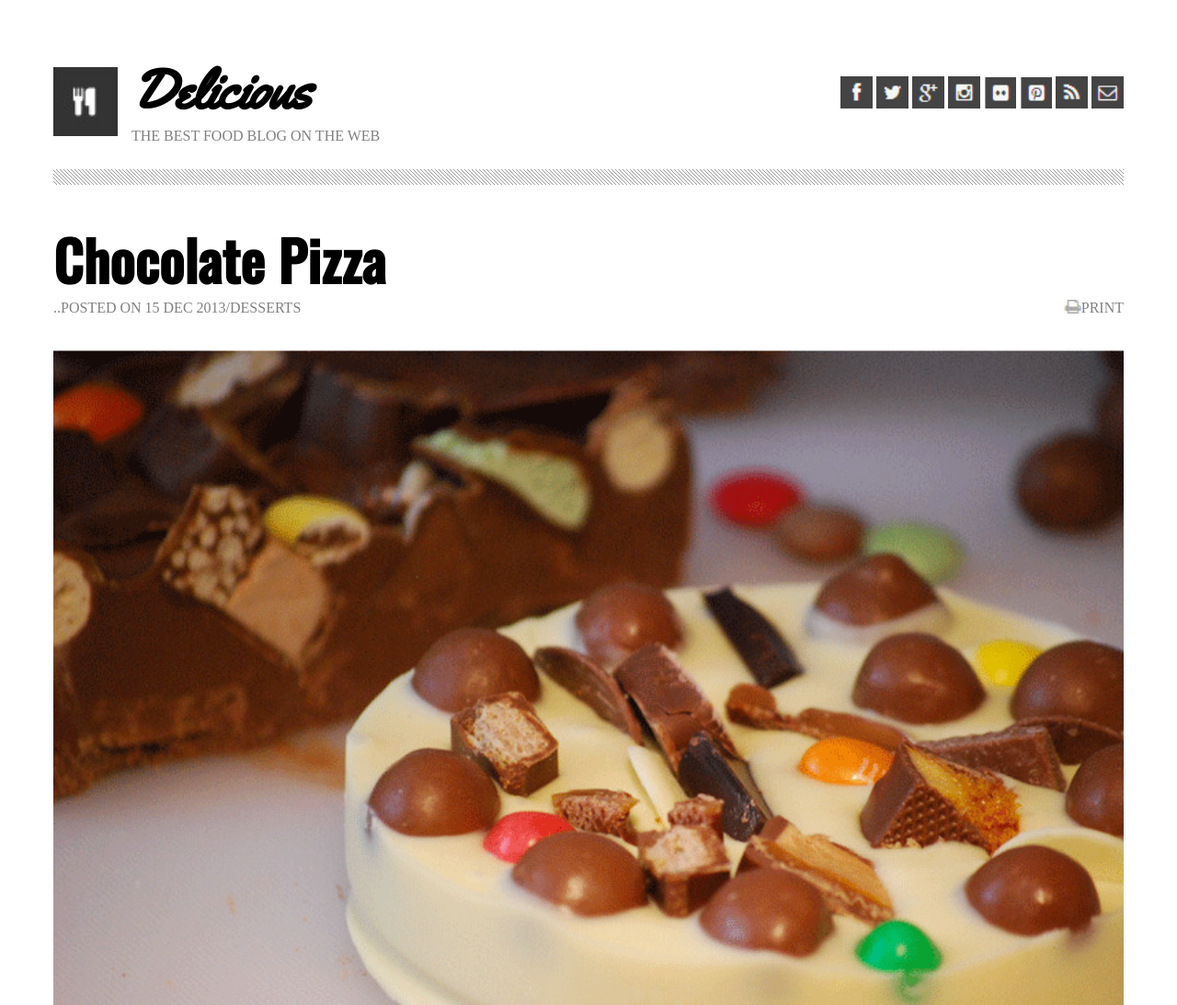
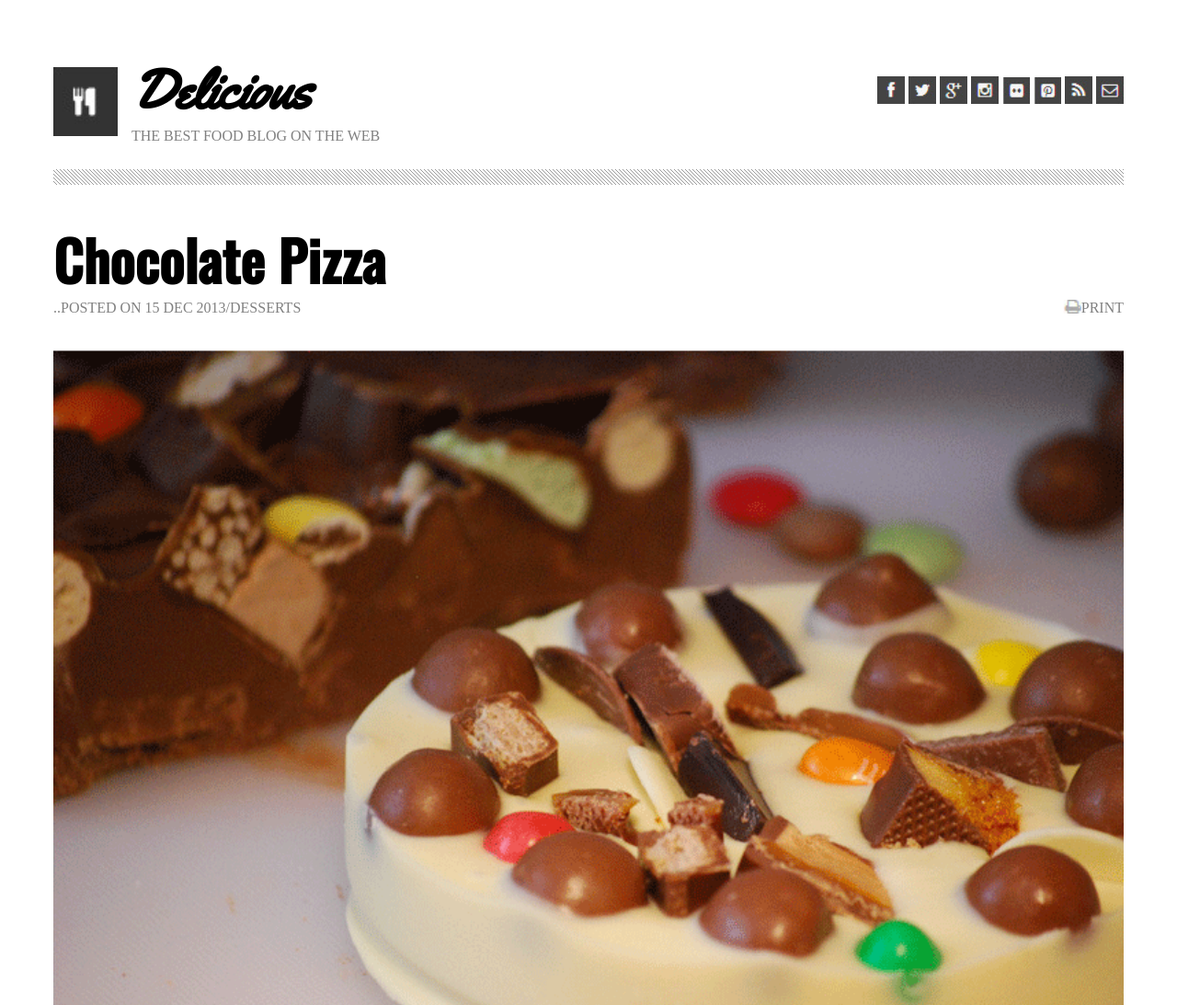
Before and after one commit to haneenzyad98/-chocolate-pizza, a plain HTML site: page index.html in a window 1280 px wide. Shown: the top 1093 px of the page at 92% size. Drawn offline with nearby package versions, Linux system fonts and the light colour scheme.

Commit message:
do lab10a

```diff
--- a/index.html
+++ b/index.html
@@ -22,14 +22,14 @@
 </div>
 
 <div id="flo">
-<img style="width: 35px;" class="ico" src="img/fb-icon.png">
-<img style="width: 35px;" class="ico" src="img/twit-icon.png">
-<img style="width: 35px;" class="ico" src="img/gp-icon.png">
-<img style="width: 35px;" class="ico" src="img/insta-icon.png">
-<img style="width: 35px;" class="ico" src="img/flic-icon.png">
-<img style="width: 35px;" class="ico" src="img/pint-icon.png">
-<img style="width: 35px;" class="ico" src="img/rss-icon.png">
-<img style="width: 35px;" class="ico" src="img/mail-icon.png"></div>
+<img style="width: 30px;" class="ico" src="img/fb-icon.png">
+<img style="width: 30px;" class="ico" src="img/twit-icon.png">
+<img style="width: 30px;" class="ico" src="img/gp-icon.png">
+<img style="width: 30px;" class="ico" src="img/insta-icon.png">
+<img style="width: 30px;" class="ico" src="img/flic-icon.png">
+<img style="width: 30px;" class="ico" src="img/pint-icon.png">
+<img style="width: 30px;" class="ico" src="img/rss-icon.png">
+<img style="width: 30px;" class="ico" src="img/mail-icon.png"></div>
     </header>
 <br>
 <br><br><br><br><br><br>
```
